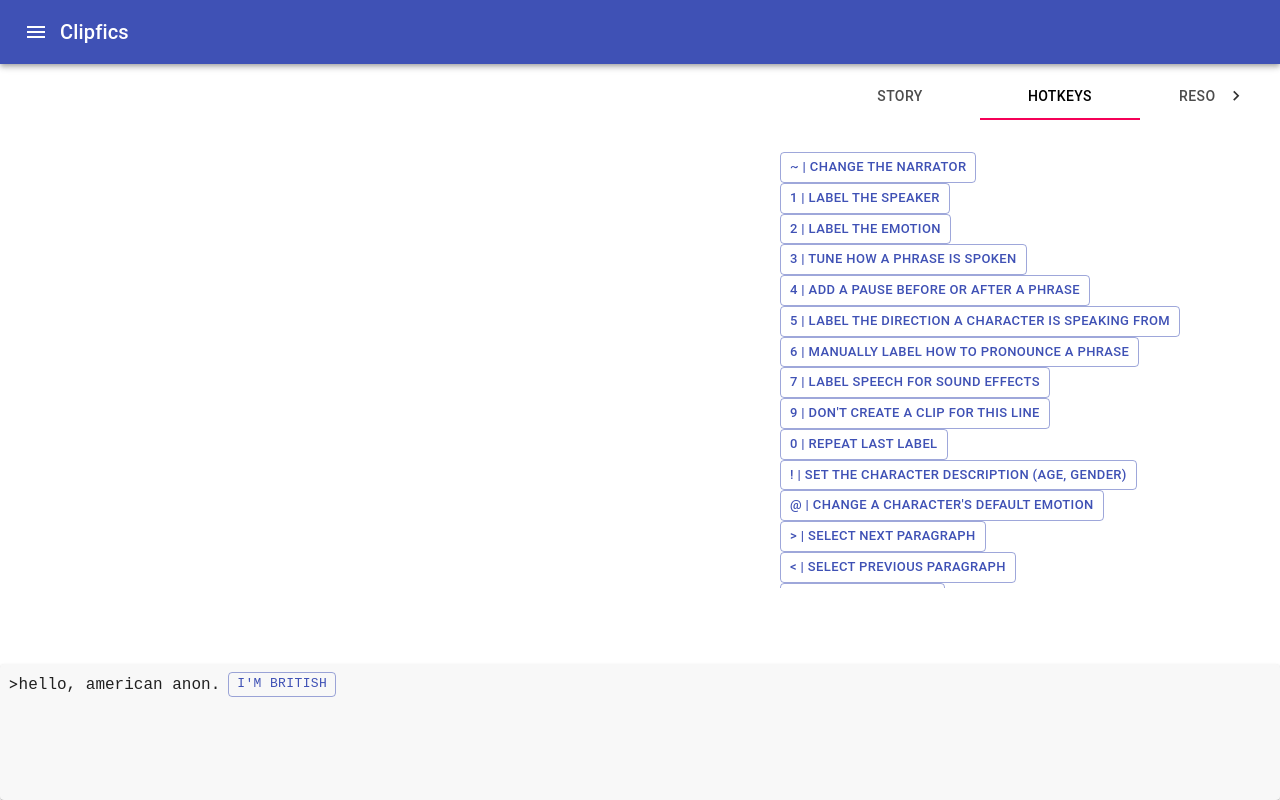
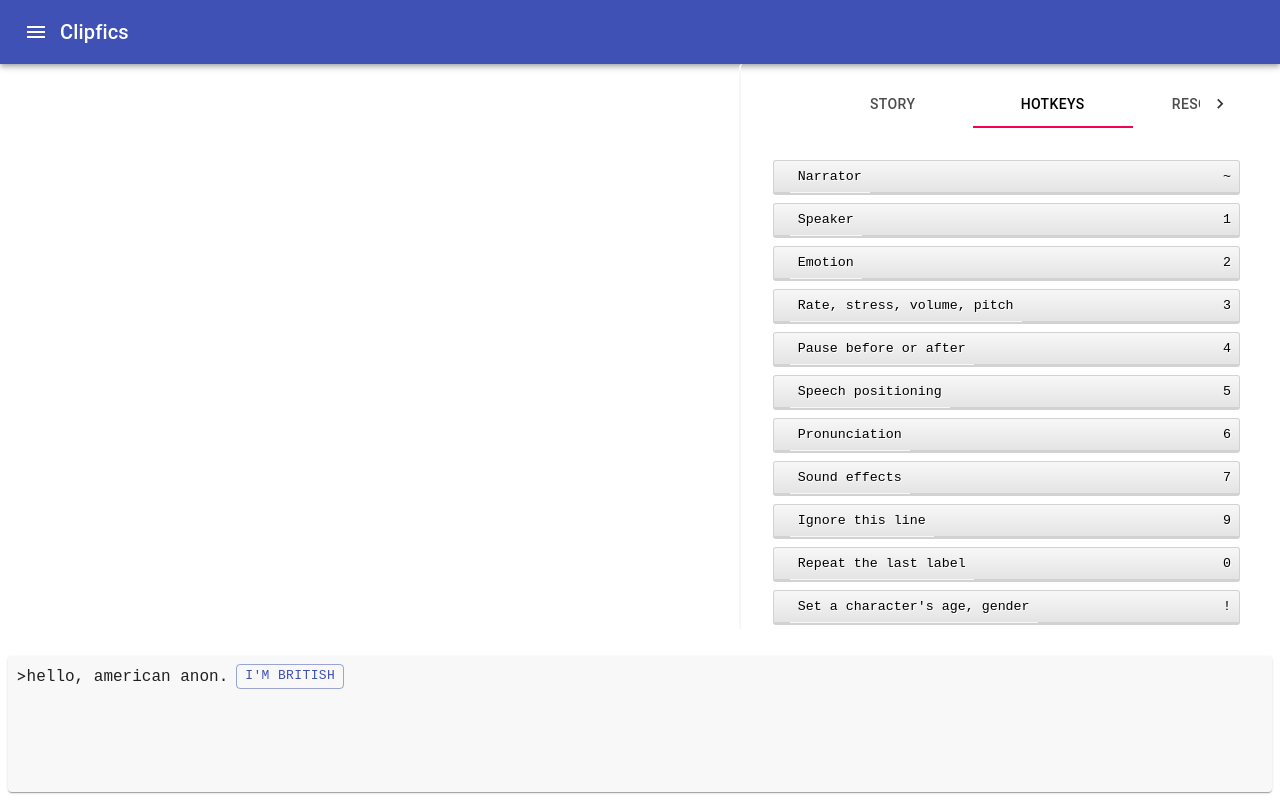
Before and after one commit to synthbot-anon/synthsites, a React (Create React App) app: page / in a window 1280 px wide. Both pictures are taken after a click on the tab "HOTKEYS". Built offline with nearby package versions, Linux system fonts and the light colour scheme.

Commit message:
clean up css

```diff
--- a/src/clipfics/useClipkeys.js
+++ b/src/clipfics/useClipkeys.js
@@ -11,7 +11,7 @@ import CookieSynthLabel, {
 } from './cookiesynth/CookieSynthLabel.js';
 import { isLabelValid } from './cookiesynth/common.js';
 import RangeUtils from 'common/RangeUtils.js';
-import { Button } from '@material-ui/core';
+import { Button, Link } from '@material-ui/core';
 import synthComponent, { synthSubscription } from 'common/synthComponent.js';
 import useForceUpdateControl from 'common/useForceUpdateControl.js';
 import useFixedOptionsWindow, { FixedOptions } from 'common/useFixedOptionsWindow.js';
@@ -315,7 +315,7 @@ class AllowedValues {
         .addOption('Mean Pinkie Pie')
         .addOption('Mean Rainbow Dash')
         .addOption('Mean Rarity')
-        .addOption('Mean Twilight Sparkle')
+        .addOption('Mean Twilight Sparkle'),
     );
 
     this.knownOptions.set(
@@ -336,7 +336,7 @@ class AllowedValues {
         .addOption('Surprised')
         .addOption('Singing')
         .addOption('Fear')
-        .addOption('Serious')
+        .addOption('Serious'),
     );
 
     this.knownOptions.set(
@@ -444,7 +444,13 @@ class AllowedValues {
     );
   }
 
-  requestSelection(range, property, fixedOptionsModal, autocompleteModal, textFieldModal) {
+  requestSelection(
+    range,
+    property,
+    fixedOptionsModal,
+    autocompleteModal,
+    textFieldModal,
+  ) {
     const options = this.knownOptions.get(property);
     if (!options) {
       return textFieldModal.api.requestSelection(range, property, options);
@@ -471,17 +477,22 @@ const createLabelSelectionModal = (useLabelingWindow) => {
 
     api.requestSelection = (range, description, options) => {
       return new Promise((resolve, reject) => {
-        const selectionPromise =  internal.labelingWindow.api.requestSelection(description, options)
+        const selectionPromise = internal.labelingWindow.api.requestSelection(
+          description,
+          options,
+        );
         internal.selectionModal.api.showModal(range);
-        selectionPromise.then((result) => {
-          internal.selectionModal.api.hideModal();
-          resolve(result);
-        }).catch((error) => {
-          internal.selectionModal.api.hideModal();
-          reject(error);
-        });
+        selectionPromise
+          .then((result) => {
+            internal.selectionModal.api.hideModal();
+            resolve(result);
+          })
+          .catch((error) => {
+            internal.selectionModal.api.hideModal();
+            reject(error);
+          });
       });
-    }
+    };
 
     const Display = () => {
       return (
@@ -489,19 +500,22 @@ const createLabelSelectionModal = (useLabelingWindow) => {
           <internal.labelingWindow.components.Display />
         </internal.selectionModal.components.Display>
       );
-    }
+    };
     components.Display = Display;
 
     return { api, components };
-  }
+  };
 
   return useLabelSelectionModal;
-}
+};
 
-const useFixedOptionsSelectionModal = createLabelSelectionModal(useFixedOptionsWindow);
-const useAutocompleteSelectionModal = createLabelSelectionModal(useAutocompleteWindow);
+const useFixedOptionsSelectionModal = createLabelSelectionModal(
+  useFixedOptionsWindow,
+);
+const useAutocompleteSelectionModal = createLabelSelectionModal(
+  useAutocompleteWindow,
+);
 const useTextFieldSelectionModal = createLabelSelectionModal(useTextFieldWindow);
-
 
 const ALLOWED_VALUES = new AllowedValues();
 
@@ -512,59 +526,52 @@ const getLabelHint = (property) => {
 const KNOWN_DESCRIPTIONS = [
   new TemplateDescription(
     'meta element="narrator" character="?"',
-    'Change the narrator',
+    'Narrator',
   ),
-  new TemplateDescription('spoken character="?"', 'Label the speaker'),
+  new TemplateDescription('spoken character="?"', 'Speaker'),
   new TemplateDescription(
     'spoken character="{character}"',
-    'Label speaker as {character}',
+    'Speaker {character}',
   ),
   new TemplateDescription(
     'meta character="?" age="?" gender="?"',
-    'Set the character description (age, gender)',
+    "Set a character's age, gender",
   ),
-  new TemplateDescription('spoken emotion="?"', 'Label the emotion'),
+  new TemplateDescription('spoken emotion="?"', 'Emotion'),
   new TemplateDescription(
     'spoken emotion="{emotion}"',
-    'Label the emotion as {emotion}',
+    'Emotion {emotion}',
   ),
   new TemplateDescription(
     'meta character="{character}" emotion="?"',
-    "Change {character}'s default emotion",
-  ),
-  new TemplateDescription(
-    'meta character="?" emotion="{emotion}"',
-    "Change a character's default emotion to {emotion}",
+    "Set {character}'s default emotion",
   ),
   new TemplateDescription(
     'meta character="?" emotion="?"',
-    "Change a character's default emotion",
+    "Set a character's default emotion",
   ),
   new TemplateDescription(
     'tuned rate="?" stress="?" volume="?" pitch="?"',
-    'Tune how a phrase is spoken',
+    'Rate, stress, volume, pitch',
   ),
   new TemplateDescription(
     'meta character="?" rate="?" volume="?" pitch="?"',
-    "Change a character's default tuning",
+    "Set a character's default rate, stress, volume, pitch",
   ),
   new TemplateDescription(
     'timed pause-before="?" pause-after="?"',
-    'Add a pause before or after a phrase',
+    'Pause before or after',
   ),
   new TemplateDescription(
     'positioned balance="?"',
-    'Label the direction a character is speaking from',
+    'Speech positioning',
   ),
   new TemplateDescription(
     'spoken-as pronunciation="?"',
-    'Manually label how to pronounce a phrase',
+    'Pronunciation',
   ),
-  new TemplateDescription('ignored', "Don't create a clip for this line"),
-  new TemplateDescription(
-    'voiced effects="?"',
-    'Label speech for sound effects',
-  ),
+  new TemplateDescription('ignored', "Ignore this line"),
+  new TemplateDescription('voiced effects="?"', 'Sound effects'),
 ];
 
 const getLabelDescription = (partialLabel) => {
@@ -585,18 +592,21 @@ const getParameterSetter = (partialLabel) => {
   // # create a sequence of dialogs, one for each parameter
 };
 
-
-
 const SingleEnabledClipkey = ({ shortcut, action, description }) => {
   const { classes } = useContext(ThemeContext);
-  const classNames = `${classes['u-align-left']}`;
+  const containerClassName = `${classes['o-keyboard-key']} ${classes['c-hotkey__container']}`;
+  const descrClassName = classes['c-hotkey__description'];
+  const shortcutClassName = `${classes['c-hotkey__shortcut']}`;
 
   return (
-    <div>
-      <Button className={classNames} variant="outlined" size="small" color="primary" onClick={action}>
-        {`${shortcut} | ${description}`}
-      </Button>
-    </div>
+    <button className={containerClassName} onClick={action}>
+        <span className={descrClassName} >
+          {description}
+        </span>
+        <span className={shortcutClassName}>
+          {shortcut}
+        </span>
+    </button>
   );
 };
 
@@ -797,7 +807,9 @@ const useLabeler = (clipfics) => {
   internal.originalLabel = null;
 
   internal.autocompleteModal = useAutocompleteSelectionModal();
-  internal.fixedOptionsModal = useFixedOptionsSelectionModal(clipfics.api.hotkeyListener);
+  internal.fixedOptionsModal = useFixedOptionsSelectionModal(
+    clipfics.api.hotkeyListener,
+  );
   internal.textFieldModal = useTextFieldSelectionModal();
 
   api.lastLabel = '';
@@ -906,7 +918,7 @@ export default (clipfics) => {
     api.createHotkey(
       shortcut,
       () => addTemplatedLabel(labeler.api.lastLabel)(),
-      'Repeat last label',
+      'Repeat the last label',
     );
   };
 
--- a/src/common/useFixedOptionsWindow.js
+++ b/src/common/useFixedOptionsWindow.js
@@ -44,10 +44,7 @@ export default (hotkeyListener) => {
         );
       }
 
-      internal.hotkeyListener.registerHotkey(
-        internal.hotkeySet,
-        'Enter',
-        () => {
+      internal.hotkeyListener.registerHotkey(internal.hotkeySet, 'Enter', () => {
         if (internal.fixedOptions.lastSelection) {
           api.setSelection(internal.fixedOptions.lastSelection);
         }
--- a/src/common/useModal.js
+++ b/src/common/useModal.js
@@ -10,12 +10,12 @@ export default () => {
   api.openModal = () => {
     api.isModalOpen = true;
     internal.subscription.broadcast();
-  }
+  };
 
   api.closeModal = () => {
     api.isModalOpen = false;
     internal.subscription.broadcast();
-  }
+  };
 
   api.useSubscription = internal.subscription.useSubscription;
 
--- a/src/theme.js
+++ b/src/theme.js
@@ -41,13 +41,19 @@ export const useStyles = makeStyles({
     padding: theme.spacing(3),
   },
 
-  'u-align-left': {
-    'text-align': 'left',
-  },
-
   'c-control-panel': {
-    'max-height': 'calc(82vh - 64px)',
-    height: 'calc(82vh - 64px)',
+    position: 'absolute',
+    top: '64px',
+    bottom: '170px',
+    right: '8px',
+    overflow: 'auto',
+    width: '100%',
+    'border-radius': '4px',
+    'border-style': 'solid',
+    'border-width': '0px 0px 0px 2px',
+    'border-color': '#F7F7F7',
+    // 'max-height': 'calc(82vh - 64px)',
+    // height: 'calc(82vh - 64px)',
   },
 
   'c-controls--fill-width': {
@@ -60,14 +66,51 @@ export const useStyles = makeStyles({
   },
 
   'c-controls__hotkey-list': {
-    'max-height': 'calc(82vh - 220px)',
+    'max-width': '540px',
     'overflow-y': 'auto',
     'overflow-x': 'hidden',
+    'width': '100%',
   },
 
   'c-hotkey__paper': {
     padding: theme.spacing(1),
     'line-height': '22px',
+  },
+
+  'c-hotkey__container': {
+    'position': 'relative',
+    'width': '100%',
+    'text-align': 'left',
+    'padding': theme.spacing(1),
+    'margin-bottom': '8px',
+  },
+
+  'c-hotkey__description': {
+    'border-style': 'solid',
+    'border-width': '0px 0px 1px 0px',
+    'border-color': '#F7F7F7',
+    padding: theme.spacing(1),
+    margin: theme.spacing(1),
+  },
+
+  'c-hotkey__shortcut': {
+    position: 'absolute',
+    right: 0,
+    'min-width': '24px',
+    'text-align': 'center',
+  },
+
+  'o-keyboard-key': {
+    'background-color': '#F7F7F7',
+    'background-image': 'linear-gradient(top,#F7F7F7, #E4E4E4)',
+    'filter': 'progid :DXImageTransform.Microsoft.gradient(startColorStr="#F7F7F7",EndColorStr="#E4E4E4")',
+    'border-color': '#D2D2D2',
+    'border-radius': '3px',
+    'border-style': 'solid',
+    'border-width': '1px 1px 3px',
+    'font-family': '"Courier New", Courier, monospace',
+    'text-shadow': '1px 1px #FFFFFF',
+    cursor: 'pointer',
   },
 
   'c-hotkey--enabled': {
@@ -125,11 +168,11 @@ export const useStyles = makeStyles({
     'padding-top': theme.spacing(1),
     'padding-left': theme.spacing(1),
     'padding-right': theme.spacing(1),
-    width: 'calc(100% - 8px)',
-    'max-width': 'calc(100% - 16px)',
     'max-height': 'calc(18vh - 16px)',
-    bottom: '0%',
-    height: 'calc(18vh - 8px)',
+    height: 'calc(18vh - 16px)',
+    bottom: '8px',
+    left: '8px',
+    right: '8px',
     overflow: 'auto',
     position: 'absolute',
     background: '#f8f8f8',
```
Also changed, not shown: src/common/useHotkeyListener.js (+0 -125 lines), src/common/useSelectionModal.js (+6 -2 lines), src/tasks/useClipficsTask.js (+89 -37 lines). Lines whose indentation alone changed are shown as unchanged.
